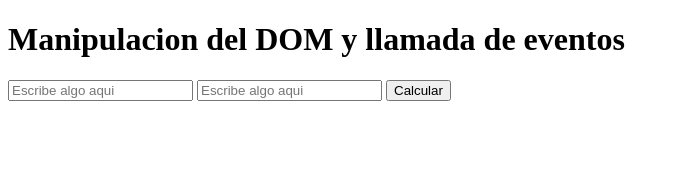
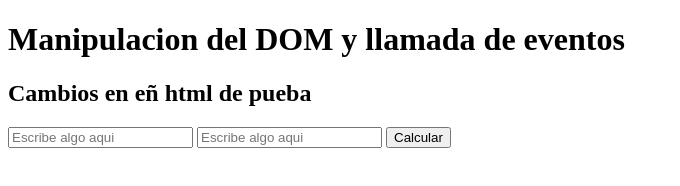
Before and after one commit to PabloOro27/JS-github, a plain HTML site: page interaccionUsuarios/index.html in a window 1280 px wide. Shown: the whole page, without its empty margins (0-680 px from the left). Drawn offline with Linux system fonts and the light colour scheme.

Commit message:
cambios de prueba 2

```diff
--- a/interaccionUsuarios/index.html
+++ b/interaccionUsuarios/index.html
@@ -8,7 +8,7 @@
 </head>
 <body>
     <h1>Manipulacion del DOM y llamada de eventos</h1>
-
+    <h2>Cambios en eñ html de pueba</h2>
     <form id="form">
         <input type="text" id="calculo1" placeholder="Escribe algo aqui">
         <input type="text" id="calculo2" placeholder="Escribe algo aqui">
```
